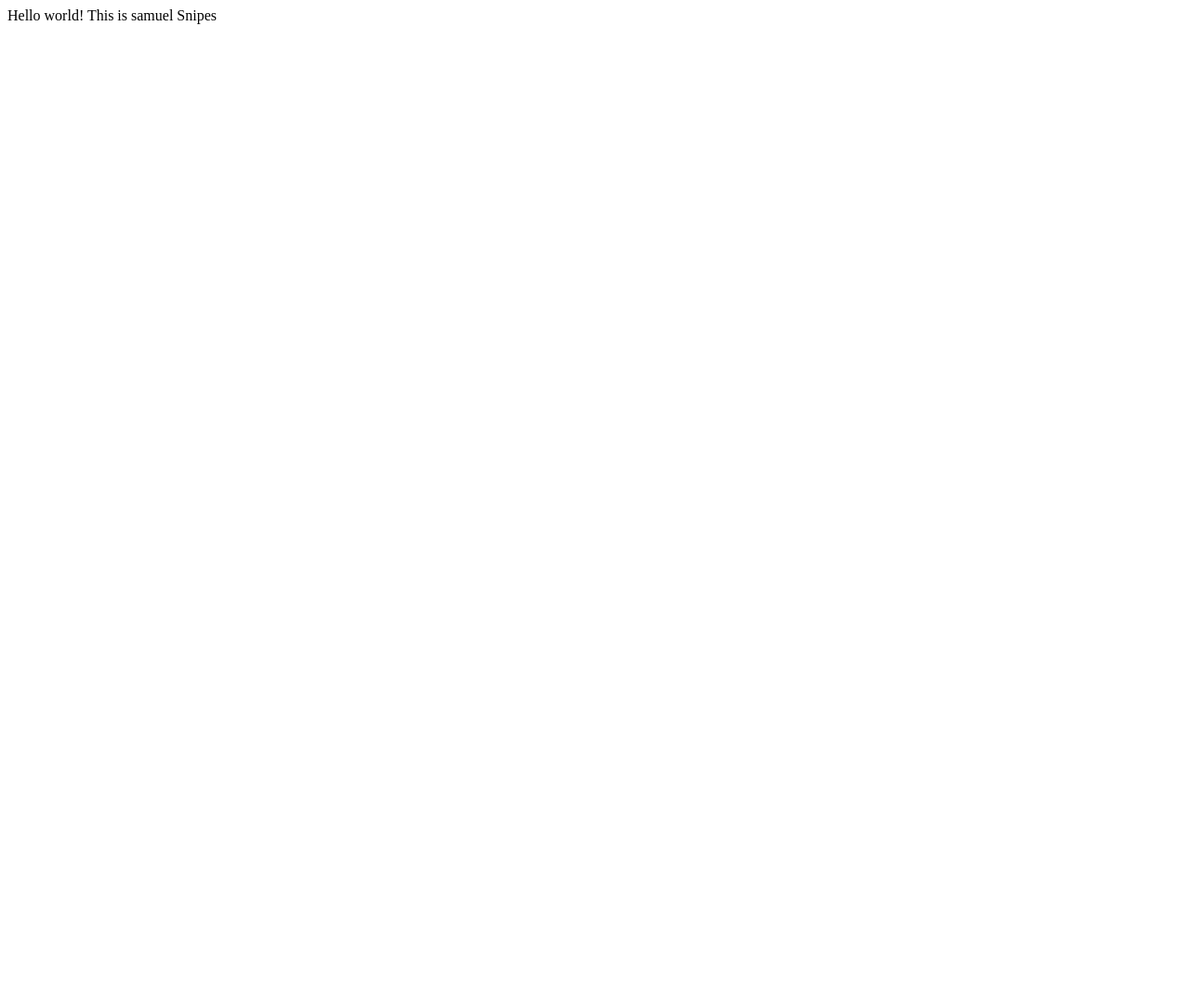
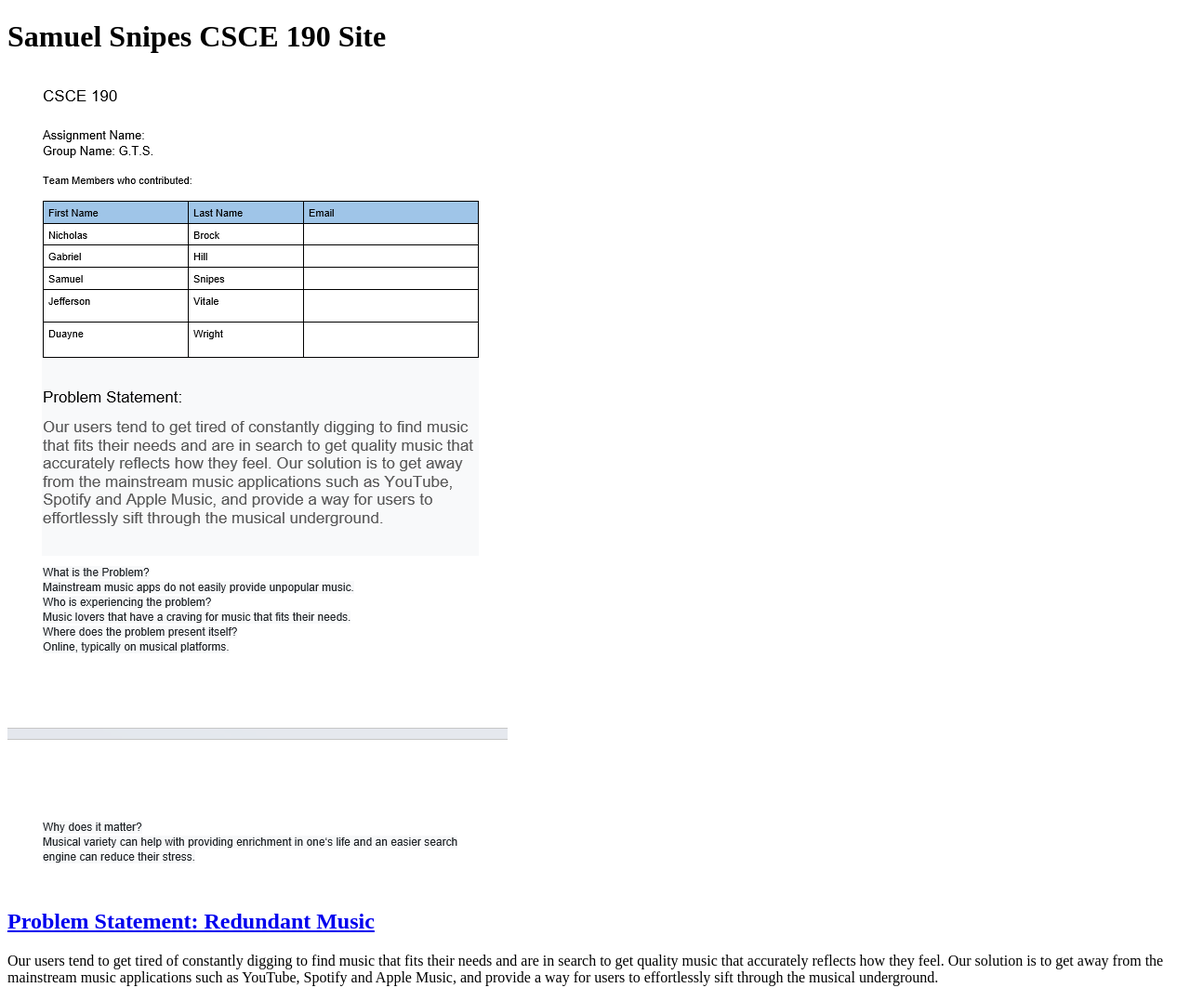
Before and after one commit to Phelsumaa/Phelsumaa.github.io, a plain HTML site: page index.html in a window 1280 px wide. Shown: the whole page at 93% size. Before the commit the page ends 800 px from the top, so only its background shows below. Drawn offline with Linux system fonts and the light colour scheme.

Commit message:
Add files via upload

```diff
--- a/index.html
+++ b/index.html
@@ -1 +1,25 @@
-Hello world! This is samuel Snipes
+<!DOCTYPE html>
+<html>
+    <head>
+        <title>CSCE 190: Samuel Snipes</title>
+    </head>
+    <body>
+        <h1>Samuel Snipes CSCE 190 Site</h1>
+
+        <section class="assignment">
+            <a href="files/problem-statement.pdf"><img src="images/problem-statement.png"></a>
+            <section class="ass-details">
+                <a href="files/problem-statement.pdf"><h2>Problem Statement: Redundant Music</h2></a>
+                <p>Our users tend to get tired of constantly
+                    digging to find music that fits their needs
+                    and are in search to get quality music that
+                    accurately reflects how they feel. Our solution
+                    is to get away from the mainstream music
+                    applications such as YouTube, Spotify and Apple Music,
+                    and provide a way for users to effortlessly
+                    sift through the musical underground.
+                </p>
+            </section>
+        </section>
+    </body>
+</html>
```
Also changed, not shown: images/problem-statement.png (added), 1 other file.
